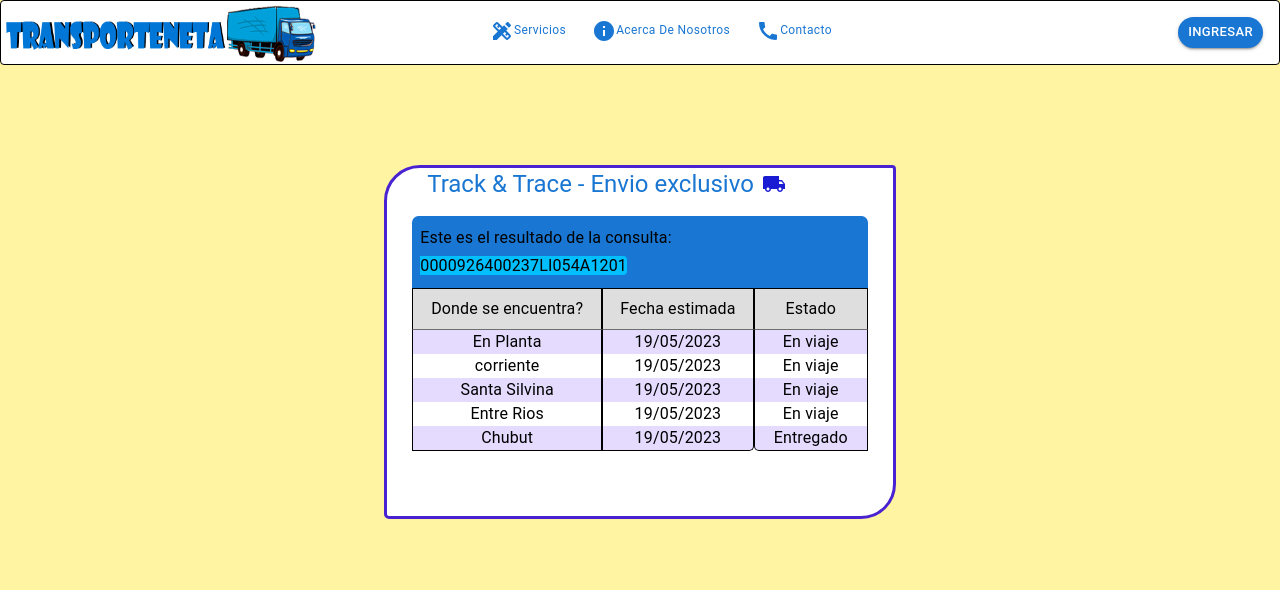
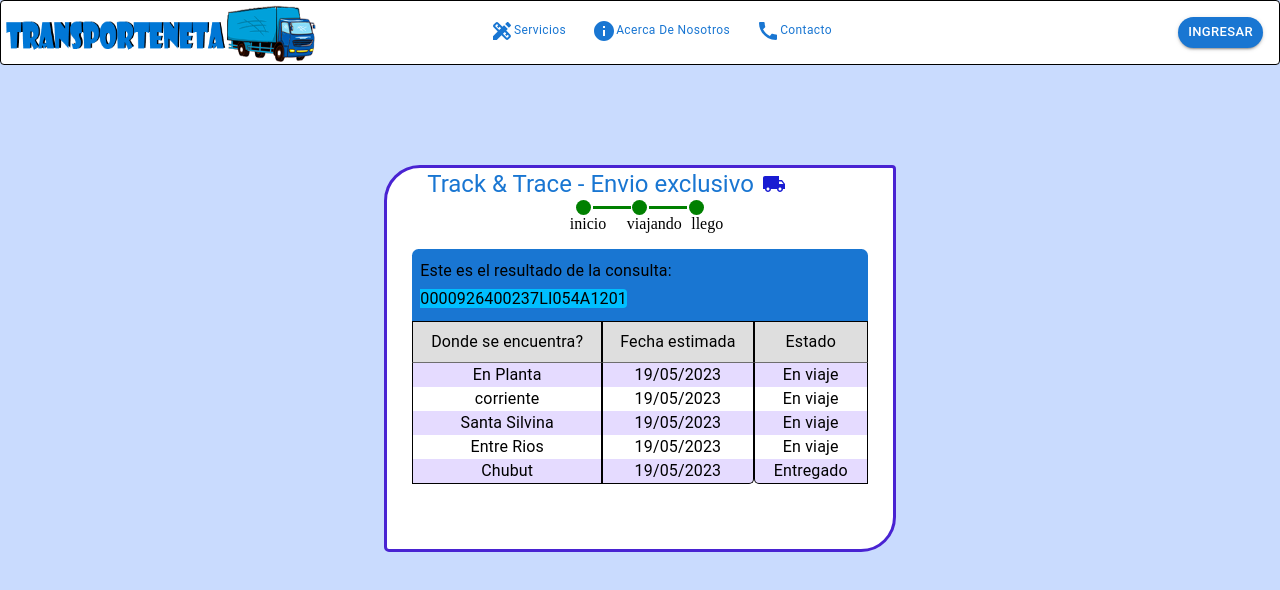
Before and after one commit to MartinPegoraro/app-seguimiento-front, a Next.js app: page /search/1 in a window 1280 px wide. Shown: the top 590 px of the page. Built offline with nearby package versions, Linux system fonts and the light colour scheme.

Commit message:
view client order 1.1

```diff
--- a/components/SearchOrder.js
+++ b/components/SearchOrder.js
@@ -1,5 +1,7 @@
-import { Box, Grid, Typography } from '@mui/material'
+import { Box, Grid, Typography, SvgIcon, Chip } from '@mui/material'
 import LocalShippingIcon from '@mui/icons-material/LocalShipping';
+import LensIcon from '@mui/icons-material/Lens';
+import HorizontalRuleIcon from '@mui/icons-material/HorizontalRule';
 import React from 'react'
 
 const pedidos = {
@@ -36,6 +38,59 @@ export default function SearchOrder() {
                         <LocalShippingIcon className='icon-icon' sx={{}} />
                     </Grid>
                 </Grid>
+
+                <Grid container justifyContent="center" alignItems="center" sx={{ width: '90%', ml: '5%' }}>
+                    <Grid item xs={0.5}>
+                        <div class="circuloInicio"></div>
+                    </Grid>
+                    <Grid item xs={1}>
+                        <div class="linea-horizontalInicio"></div>
+                    </Grid>
+                    <Grid item xs={0.5}>
+                        {pedidos.lugar.length > 2 ?
+                            <div class="circuloInicio"></div>
+                            :
+                            <div class="circulo"></div>
+                        }
+                    </Grid>
+                    <Grid item xs={1}>
+                        {pedidos.lugar.length > 2 ?
+                            <div class="linea-horizontalInicio"></div>
+                            :
+                            <div class="linea-horizontal"></div>
+                        }
+                    </Grid>
+                    <Grid item xs={0.5}>
+                        {pedidos.entregado ?
+                            <div class="circuloInicio"></div>
+                            :
+                            <div class="circulo"></div>
+                        }
+                    </Grid>
+                </Grid>
+
+
+                <Grid container justifyContent="center" alignItems="center" sx={{ width: '90%', ml: '5%' }}>
+                    <Grid item xs={0.5}>
+                        <p>inicio</p>
+
+                    </Grid>
+                    <Grid item xs={1}>
+                    </Grid>
+                    <Grid item xs={0.5}>
+                        <p>viajando</p>
+                    </Grid>
+                    <Grid item xs={1.2}>
+
+                    </Grid>
+                    <Grid item xs={0.5}>
+                        <p>llego</p>
+                    </Grid>
+                </Grid>
+
+
+
+
                 <Box sx={{ mt: 2, pb: 2, width: '90%', minHeight: 300, borderRadius: 2, ml: '5%' }}>
                     <Typography variant="subtitle1" sx={{ p: 1, bgcolor: '#1976d2', borderTopLeftRadius: 6.5, borderTopRightRadius: 6.5 }}>Este es el resultado de la consulta:
                         <Typography variant="span" sx={{ bgcolor: 'rgb(0, 191, 255)', borderRadius: 1, ml: 0.5 }}> {pedidos.nroPedido}</Typography>
--- a/src/styles/home.css
+++ b/src/styles/home.css
@@ -1,9 +1,36 @@
 
 /*  --------------------- SearchOrder-------------------           */
 
+
 #__next{
-    background-color: rgb(255, 244, 161);
+    background-color: rgb(201, 219, 254);
 }
+
+.circulo {
+    width: 15px;
+    height: 15px;
+    border-radius: 50%;
+    background-color: black;
+    margin: auto;
+}
+
+.circuloInicio {
+    width: 15px;
+    height: 15px;
+    border-radius: 50%;
+    background-color: green;
+    margin: auto;
+}
+.linea-horizontalInicio {
+    border-top: 3px solid green;
+    width: 100%;
+}
+
+.linea-horizontal {
+    border-top: 3px solid black;
+    width: 100%;
+}
+
 
 .icon-icon{
     color: #191cd2;
```
